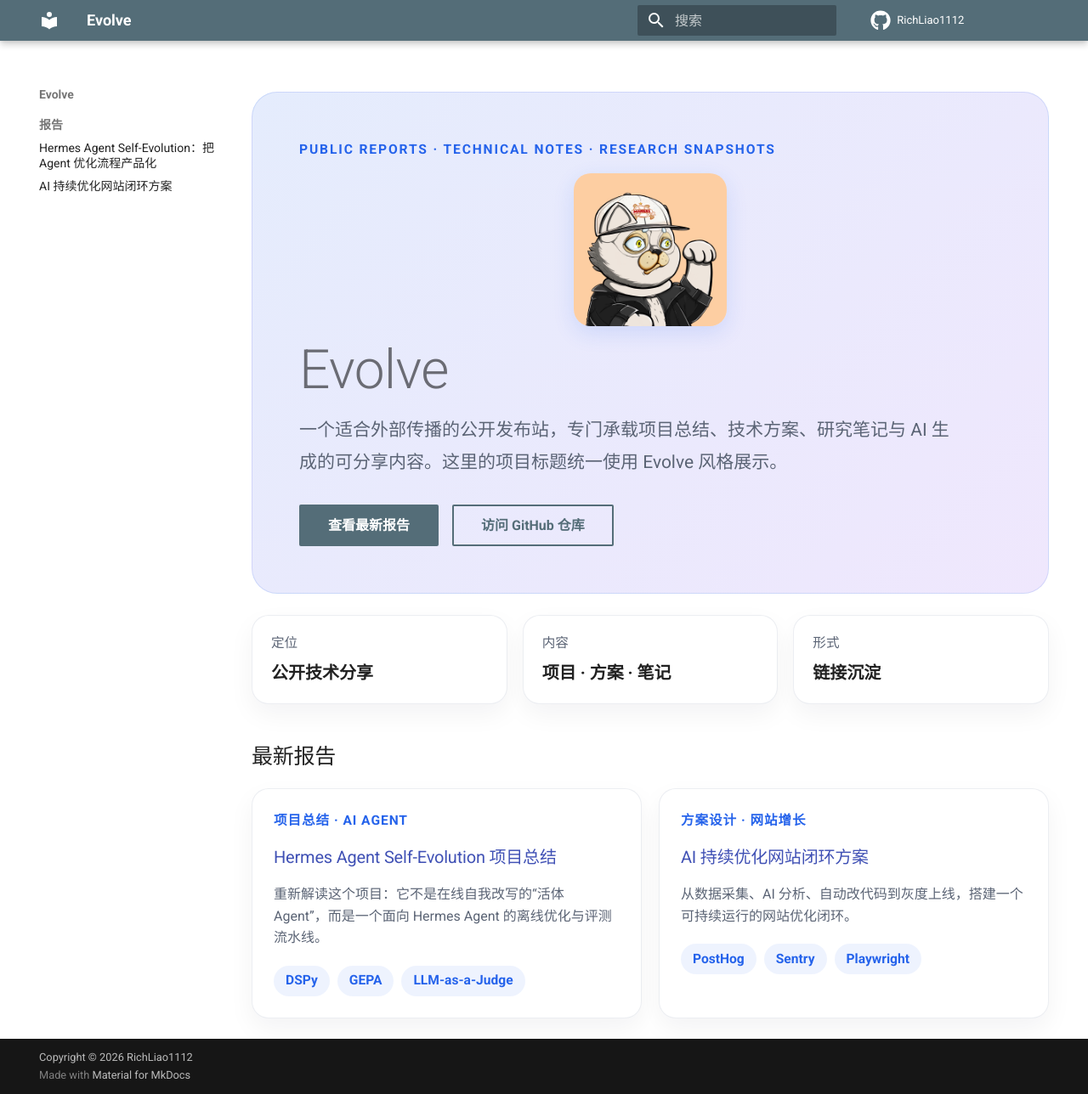
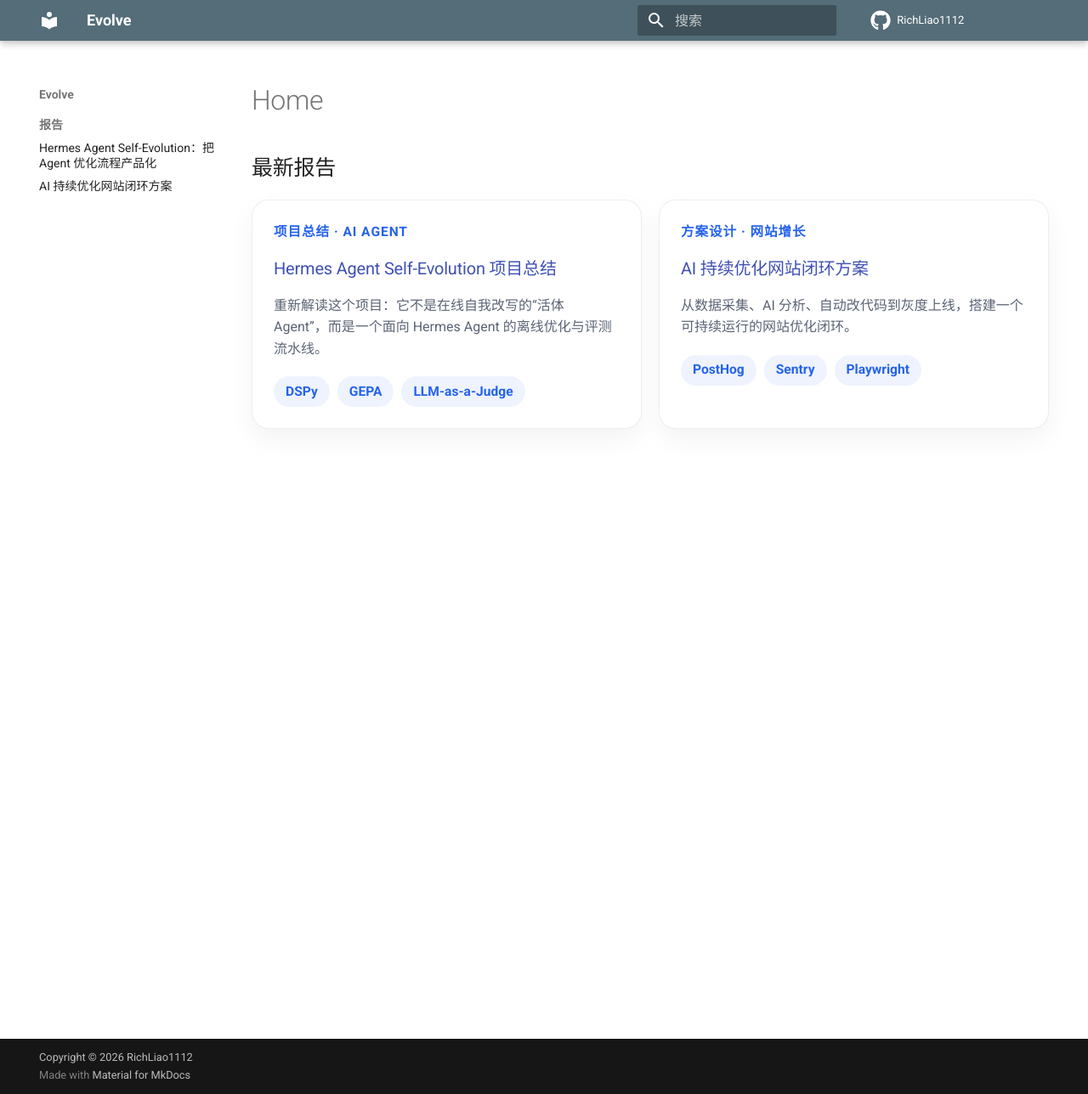
Before and after one commit to RichLiao1112/evolve, an MkDocs documentation site: the page built from docs/index.md, in a window 1280 px wide and 1288 px high. Shown: the whole window at 85% size. Built offline with MkDocs 1.6.1 and Material for MkDocs 9.7.7, drawn with Linux system fonts in a browser that asks for light colours; comment, search, counter and statistics services are not loaded.

Commit message:
refactor: 首页极简化，仅保留最新报告部分
- 移除 Hero 区域（吉祥物、标题、按钮）
- 移除 Summary Strip（定位、内容、形式）
- 仅保留最新报告卡片区域
- 对外访问将直接看到报告列表

```diff
--- a/docs/index.md
+++ b/docs/index.md
@@ -2,36 +2,6 @@
 hide:
   - toc
 ---
-
-<div class="hero-panel">
- <p class="hero-eyebrow">Public reports · technical notes · research snapshots</p>
- <div class="hero-logo">
-  <img src="assets/images/evolve-logo.jpg" alt="Evolve Mascot">
- </div>
- <h1>Evolve</h1>
- <p class="hero-lead">
-  一个适合外部传播的公开发布站，专门承载项目总结、技术方案、研究笔记与 AI 生成的可分享内容。这里的项目标题统一使用 Evolve 风格展示。
- </p>
- <div class="hero-actions">
-  <a class="md-button md-button--primary" href="#latest-reports">查看最新报告</a>
-  <a class="md-button" href="https://github.com/RichLiao1112/evolve" target="_blank" rel="noopener">访问 GitHub 仓库</a>
- </div>
-</div>
-
-<div class="summary-strip">
- <div>
-  <span>定位</span>
-  <strong>公开技术分享</strong>
- </div>
- <div>
-  <span>内容</span>
-  <strong>项目 · 方案 · 笔记</strong>
- </div>
- <div>
-  <span>形式</span>
-  <strong>链接沉淀</strong>
- </div>
-</div>
 
 ## 最新报告 { #latest-reports }
 
```
